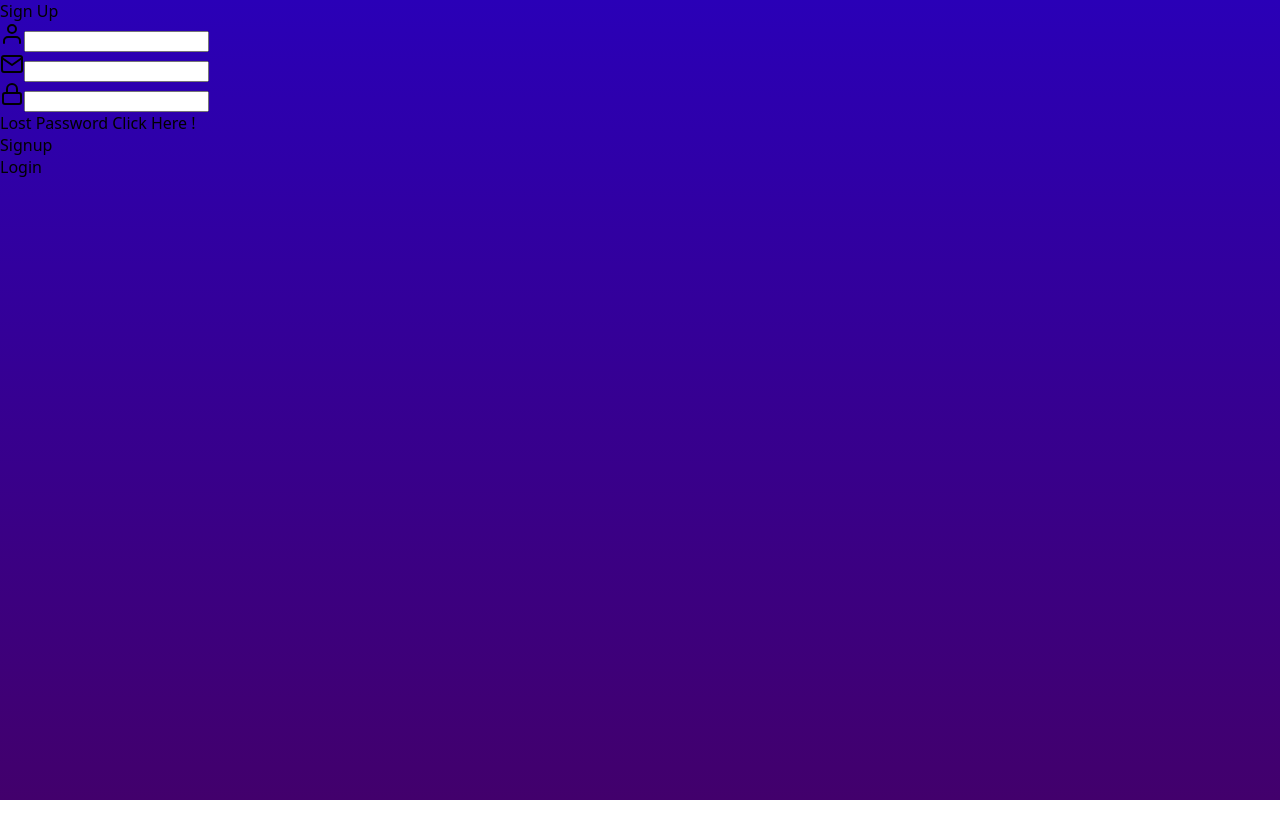
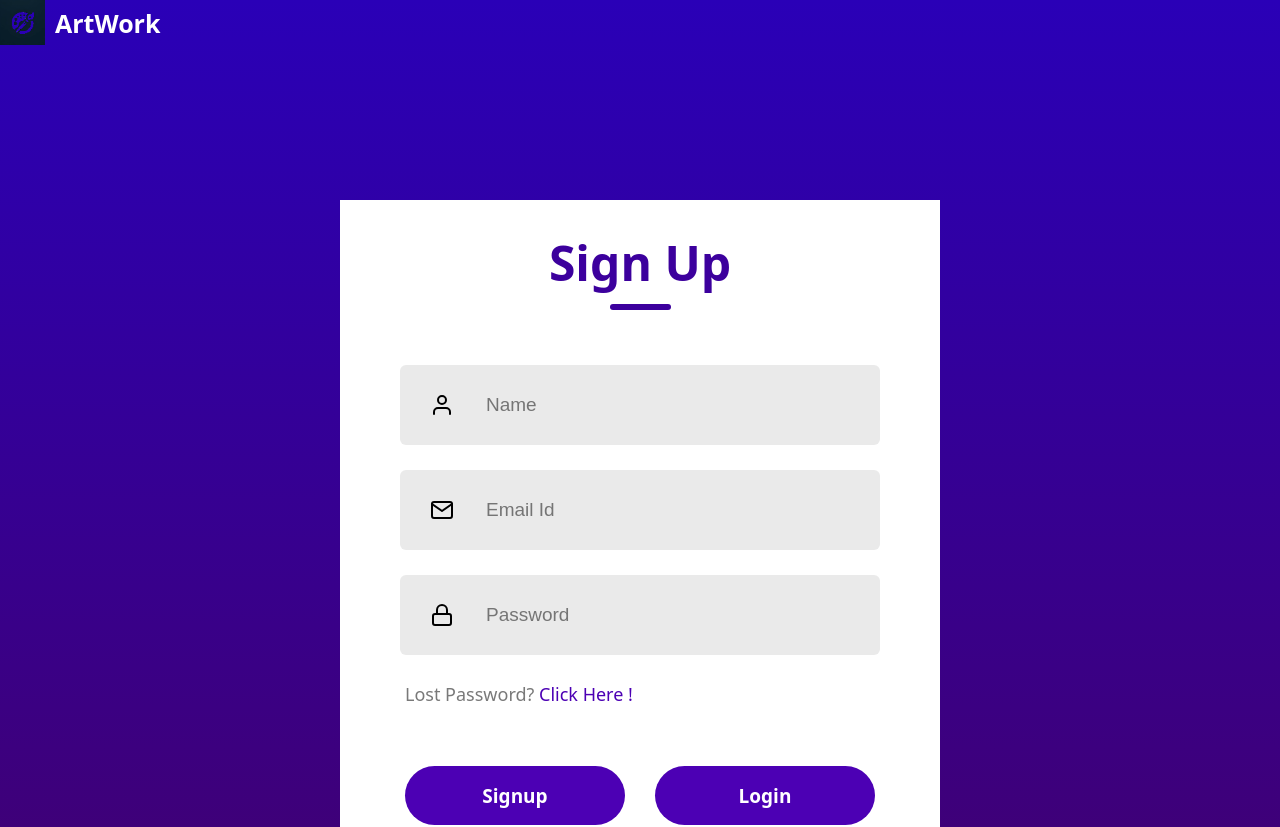
Before and after one commit to AKarode/ArtWork, a React (Vite) app: page / in a window 1280 px wide. Shown: the top 827 px of the page. Before the commit the page ends 800 px from the top, so only its background shows below. Built offline with nearby package versions, Linux system fonts and the light colour scheme.

Commit message:
SignUp Login Page Created

```diff
--- a/src/Components/LoginSignupPage/LoginSignup.css
+++ b/src/Components/LoginSignupPage/LoginSignup.css
@@ -1,6 +1,98 @@
-body {
-    margin: 0 auto;
-    font-family: system-ui, -apple-system, BlinkMacSystemFont, 'Segoe UI', Roboto, Oxygen, Ubuntu, Cantarell, 'Open Sans', 'Helvetica Neue', sans-serif;
-    height: 100vh;
-    background: linear-gradient(#2A00B7, #42006C);
+.container{
+    width: 600px;
+    display: flex;
+    flex-direction: column;
+    margin: auto;
+    margin-top: 200px;
+    background: #fff;
+    padding-bottom: 30px;
+
 }
+
+.header{
+    display: flex;
+    flex-direction: column;
+    align-items: center;
+    gap: 9px;
+    width: 100%;
+    margin-top: 30px;
+}
+
+.text{
+    color: #3c009d;
+    font-size: 48px;
+    font-weight: 700;
+
+}
+
+.underline{
+    width: 61px;
+    height: 6px;
+    background: #3c009d;
+    border-radius: 9px;
+}
+
+.inputs{
+    display: flex;
+    flex-direction: column;
+    margin-top: 55px;
+    gap: 25px;
+}
+
+.input{
+    display: flex;
+    align-items: center;
+    margin: auto;
+    width: 480px;
+    height: 80px;
+    background: #eaeaea;
+    border-radius: 6px;
+
+}
+
+.input img{
+    margin: 0px 30px;
+}
+
+.input input{
+    height: 50px;
+    width: 400px;
+    background: transparent;
+    border: none;
+    outline: none;
+    color: #797979;
+    font-size: 19px;
+}
+
+.forgot-password{
+    padding-left: 65px;
+    margin-top: 27px;
+    color: #797979;
+    font-size: 18px;
+}
+
+.forgot-password span{
+    color: #4c00b4;
+    cursor: pointer;
+
+}
+
+.submit-container{
+    display: flex;
+    gap: 30px;
+    margin: 60px auto;
+}
+
+.submit{
+    display: flex;
+    justify-content: center;
+    align-items: center;
+    width: 220px;
+    height: 59px;
+    color: #fff;
+    background: #4c00b4;
+    border-radius: 50px;
+    font-size: 19px;
+    font-weight: 700;
+    cursor: pointer;
+}
--- a/src/Components/LoginSignupPage/LoginSignup.jsx
+++ b/src/Components/LoginSignupPage/LoginSignup.jsx
@@ -1,8 +1,8 @@
 import React from 'react'
-import './LoginSignup.css'
 import user_icon from '../Assets/user.svg'
 import mail_icon from '../Assets/mail.svg'
 import lock_icon from '../Assets/lock.svg'
+import './LoginSignup.css'
 
 
 const LoginSignup = () => {
@@ -15,18 +15,18 @@ const LoginSignup = () => {
             <div className="inputs">
                 <div className="input">
                     <img src={user_icon} alt="" />
-                    <input type="user" />
+                    <input type="user" placeholder="Name"/>
                 </div>
                 <div className="input">
                     <img src={mail_icon} alt="" />
-                    <input type="email" />
+                    <input type="email" placeholder="Email Id"/>
                 </div>
                 <div className="input">
                     <img src={lock_icon} alt="" />
-                    <input type="password" />
+                    <input type="password" placeholder="Password"/>
                 </div>
             </div>
-            <div className="forgot-password"> Lost Password <span>Click Here !</span></div>
+            <div className="forgot-password"> Lost Password?<span> Click Here !</span></div>
             <div className="submit-container">
                 <div className="submit">Signup</div>
                 <div className="submit">Login</div>
--- /dev/null
+++ b/src/Components/Logo/Logo.jsx
@@ -0,0 +1,35 @@
+import React from 'react';
+import logo from '../Assets/logo.png';
+
+const LogoComponent = () => {
+    const containerStyle = {
+      display: 'flex',
+      alignItems: 'center',
+      position: 'absolute',
+      top: 0,
+      left: 0
+    };
+
+    const logoStyle = {
+      width: '45px',
+      height: '45px'
+    };
+
+    const titleStyle = {
+      fontSize: '25px',
+      fontWeight: 'bold',
+      marginLeft: '10px',
+      color: 'white',
+
+
+    };
+
+    return (
+      <div style={containerStyle}>
+        <img src={logo} alt="Logo" style={logoStyle} />
+        <span style={titleStyle}>ArtWork</span>
+      </div>
+    );
+  };
+
+  export default LogoComponent;
--- /dev/null
+++ b/src/index.css
@@ -0,0 +1,6 @@
+body {
+    margin: 0 auto;
+    font-family: system-ui, -apple-system, BlinkMacSystemFont, 'Segoe UI', Roboto, Oxygen, Ubuntu, Cantarell, 'Open Sans', 'Helvetica Neue', sans-serif;
+    height: 100vh;
+    background: linear-gradient(#2A00B7, #42006C);
+}
--- a/src/main.jsx
+++ b/src/main.jsx
@@ -1,9 +1,12 @@
 import React from 'react'
 import ReactDOM from 'react-dom/client'
 import LoginSignup from './Components/LoginSignupPage/LoginSignup.jsx'
+import Logo from './Components/Logo/Logo.jsx';
+import './index.css'
 
 ReactDOM.createRoot(document.getElementById('root')).render(
   <React.StrictMode>
+    <Logo/>
     <LoginSignup/>
   </React.StrictMode>,
 
--- a/src/styles.css
+++ /dev/null
@@ -1,141 +0,0 @@
-* {
-  font-family: Arial, Helvetica, sans-serif;
-  box-sizing: border-box;
-  font-size: 14px;
-}
-
-body {
-  background: #333;
-  color: hsl(200, 100%, 90%);
-  max-width: 400px;
-  padding: 1rem;
-  margin: 0 auto;
-}
-
-.new-item-form {
-  display: flex;
-  flex-direction: column;
-  gap: 0.5rem;
-}
-
-.form-row {
-  display: flex;
-  flex-direction: column;
-  gap: 0.1rem;
-}
-
-.btn {
-  background: hsl(200, 100%, 50%, 0.1);
-  border: 1px solid hsl(200, 100%, 50%);
-  color: hsl(200, 100%, 50%);
-  padding: 0.25em 0.5em;
-  border-radius: 0.25em;
-  cursor: pointer;
-  outline: none;
-}
-
-.btn:hover,
-.btn:focus-visible {
-  background: hsl(200, 100%, 50%, 0.2);
-}
-
-.btn.btn-danger {
-  background: hsl(0, 100%, 40%, 0.1);
-  border: 1px solid hsl(0, 100%, 40%);
-  color: hsl(0, 100%, 40%);
-}
-
-.btn.btn-danger:hover,
-.btn.btn-danger:focus-visible {
-  background: hsl(0, 100%, 40%, 0.2);
-}
-
-.new-item-form input {
-  outline: none;
-  border: 1px solid hsl(200, 100%, 40%);
-  background: hsl(200, 100%, 30%);
-  border-radius: 0.25em;
-  padding: 0.25em 0.5em;
-  color: hsl(200, 100%, 90%);
-}
-
-.new-item-form input:focus {
-  border: 1px solid hsl(200, 100%, 70%);
-}
-
-.header {
-  font-size: 1.5rem;
-  margin-top: 1.5rem;
-  margin-bottom: 0.5rem;
-}
-
-.list {
-  margin: 0;
-  padding: 0;
-  margin-left: 1rem;
-  list-style: none;
-}
-
-.list li:has(input:checked) label {
-  color: hsl(200, 20%, 40%);
-}
-
-.list {
-  display: flex;
-  flex-direction: column;
-  gap: 0.3rem;
-}
-
-.list li {
-  display: flex;
-  gap: 0.5rem;
-  align-items: center;
-}
-
-.list li label {
-  display: flex;
-  gap: 0.25rem;
-  cursor: pointer;
-  align-items: center;
-}
-
-.list li:has(input:focus-visible) label {
-  outline: 1px solid hsl(200, 100%, 50%);
-}
-
-.list li input {
-  outline: none;
-  width: 0;
-  height: 0;
-  appearance: none;
-  pointer-events: none;
-  position: absolute;
-}
-
-.list li label::before {
-  content: "";
-  display: block;
-  width: 0.9rem;
-  height: 0.9rem;
-  background: hsl(200, 100%, 90%);
-  border-radius: 0.25em;
-  display: flex;
-  justify-content: center;
-  align-items: center;
-}
-
-.list li label:hover::before {
-  background: hsl(200, 100%, 80%);
-}
-
-.list li:has(input:checked) label::before {
-  content: "✔";
-  background: hsl(200, 100%, 40%);
-  color: hsl(200, 100%, 90%);
-  font-size: 0.75rem;
-  font-weight: bold;
-}
-
-.list li:has(input:checked) label:hover::before {
-  background: hsl(200, 100%, 30%);
-}
```
Also changed, not shown: src/Components/Assets/logo.png (added).
